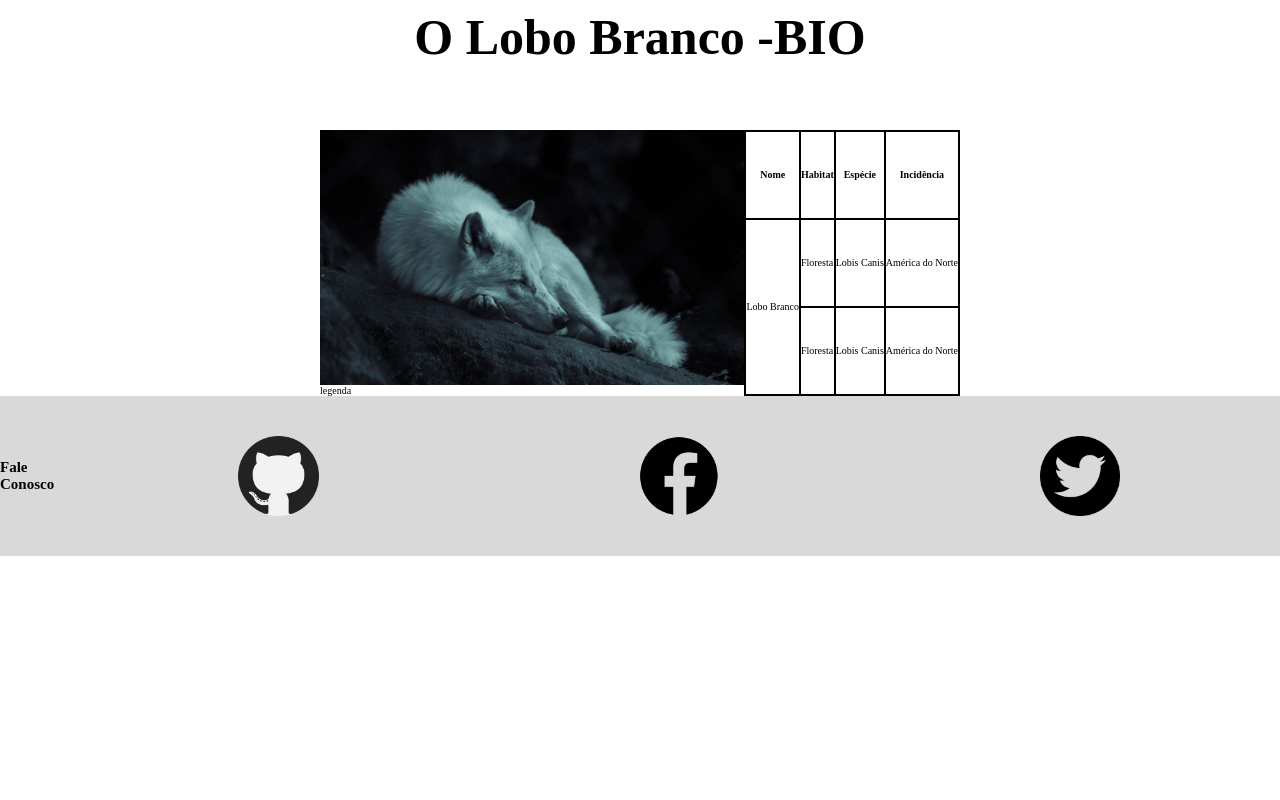
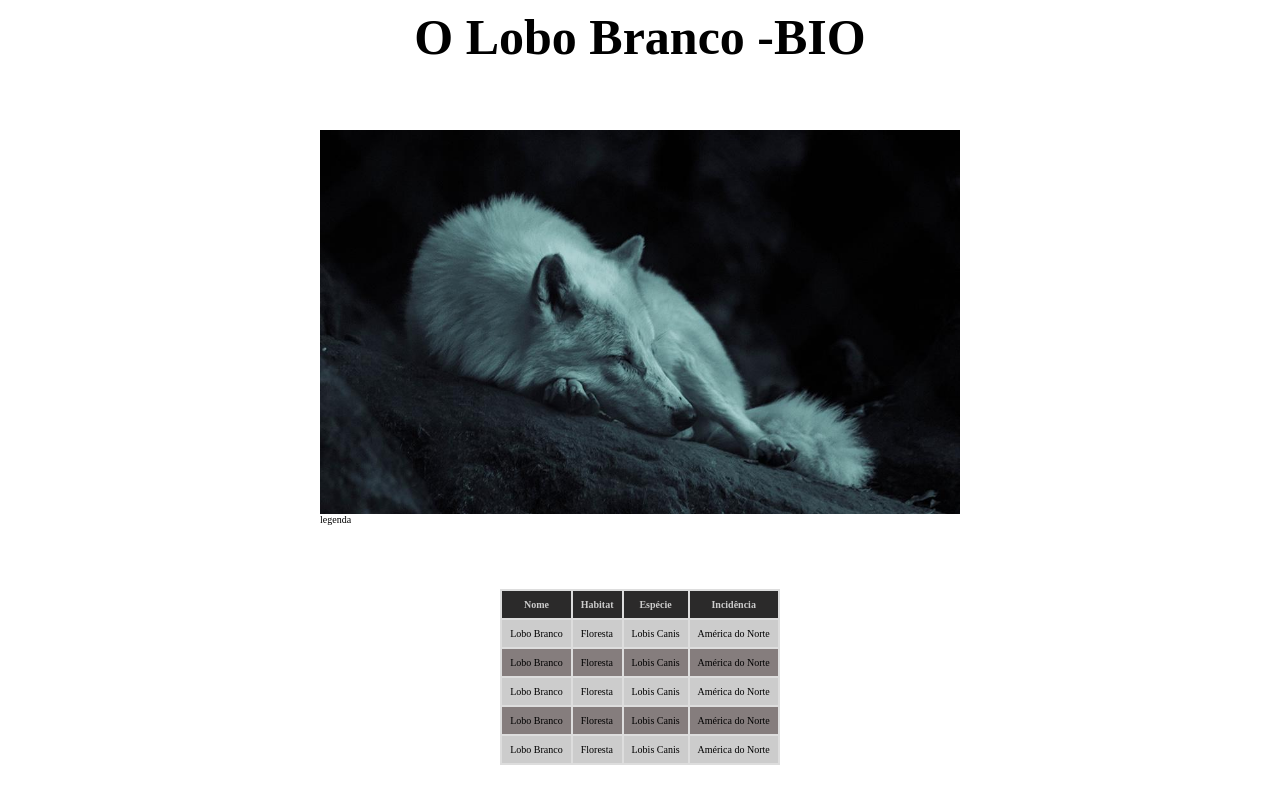
Before and after one commit to 1TDSPM-23/rm552475, a plain HTML site: page pages/lobo1.html in a window 1280 px wide. Shown: the part 440-1240 px from the top of the page. Before the commit the page ends 1016 px from the top, so only its background shows below. Drawn offline with Linux system fonts and the light colour scheme.

Commit message:
Tabela com estilzação própia

```diff
--- a/css/conteudo.css
+++ b/css/conteudo.css
@@ -30,9 +30,25 @@ GROW/BASIS/SHRINK*/
     flex-basis: 300px;*/
     flex: 1 1 300px;
 }
-.conteudo table{
+table{
     border-collapse: collapse;
+    margin: 5% auto;
 }
-.conteudo table th,td{
-    border: 2px solid #000000 ;
+th,td{
+    padding: 8px;
+    border: 2px solid #dddddd ;
 }
+
+tr:nth-child(even){
+    background-color: #ccc;
+}
+tr:nth-child(odd){
+    background-color: rgb(133, 125, 125);
+}
+tr:nth-child(1){
+    background-color: rgb(43, 42, 42);
+    color: #ccc;
+}
+tr:hover{
+    background-color: rgba(44, 42, 42, 0.651);
+}
--- a/pages/lobo1.html
+++ b/pages/lobo1.html
@@ -33,6 +33,9 @@
             </img>
         </div>
 
+
+    </section>
+
     <table>
         <tr>
             <th>Nome</th>
@@ -41,20 +44,37 @@
             <th>Incidência</th>
         </tr>
         <tr>
-                <td rowspan="2">Lobo Branco</td>
+            <td>Lobo Branco</td>
             <td>Floresta</td>
             <td>Lobis Canis</td>
             <td>América do Norte</td>
         </tr>
         <tr>
-               <!--<td>Lobo Branco</td> -->
+            <td>Lobo Branco</td>
+            <td>Floresta</td>
+            <td>Lobis Canis</td>
+            <td>América do Norte</td>
+        </tr>
+        <tr>
+            <td>Lobo Branco</td>
+            <td>Floresta</td>
+            <td>Lobis Canis</td>
+            <td>América do Norte</td>
+        </tr>
+        <tr>
+            <td>Lobo Branco</td>
+            <td>Floresta</td>
+            <td>Lobis Canis</td>
+            <td>América do Norte</td>
+        </tr>
+        <tr>
+            <td>Lobo Branco</td>
             <td>Floresta</td>
             <td>Lobis Canis</td>
             <td>América do Norte</td>
         </tr>
     </table>
 
-    </section>
 
     <footer class="rodape">
         <h2>Fale Conosco</h2>
```
Lines whose indentation alone changed are shown as unchanged.
